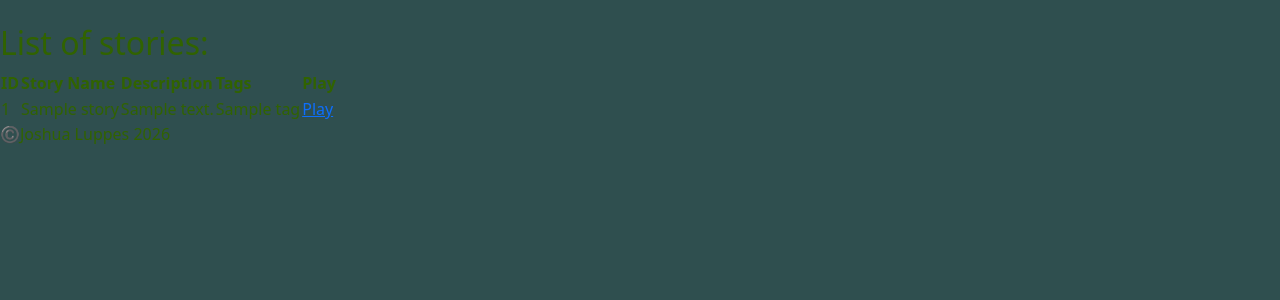
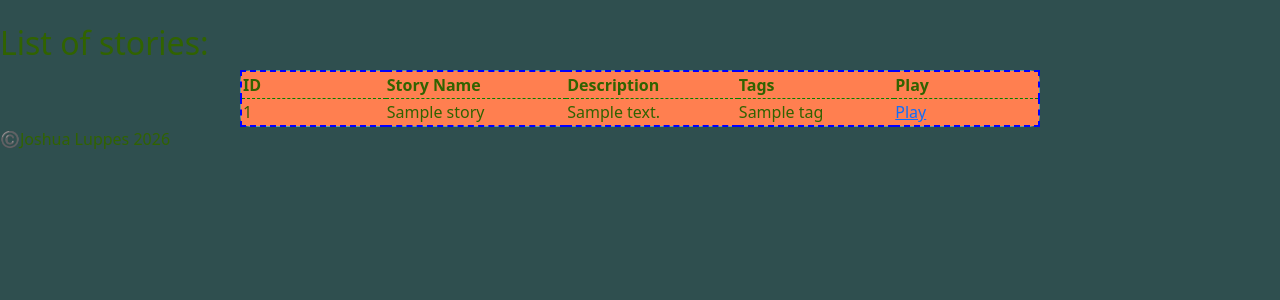
Before and after one commit to JLuppes/MaddestLibber, a Flask app: page /play/list in a window 1280 px wide. Shown: the part 73-373 px from the top of the page. Run offline with Flask 3, Linux system fonts and the light colour scheme; tables that the repository leaves empty hold one stand-in row (values such as "Sample post").

Commit message:
Add styling for story list

```diff
--- a/static/style.css
+++ b/static/style.css
@@ -38,3 +38,27 @@ form {
   border-radius: 10px;
   background-color: darkgoldenrod;
 }
+
+.storyListContainer {
+  display: flex;
+  justify-content: center;
+  align-items: center;
+}
+
+.storyList {
+  border: 2px dashed blue;
+  border-radius: 10px;
+  background-color: cadetblue;
+  min-width: 50em;
+}
+
+.storyList tr {
+  border: 1px dashed green;
+  border-radius: 2px;
+  background-color: coral;
+}
+
+.storyList td{
+  min-width: 5em;
+  width: auto;
+}
```
